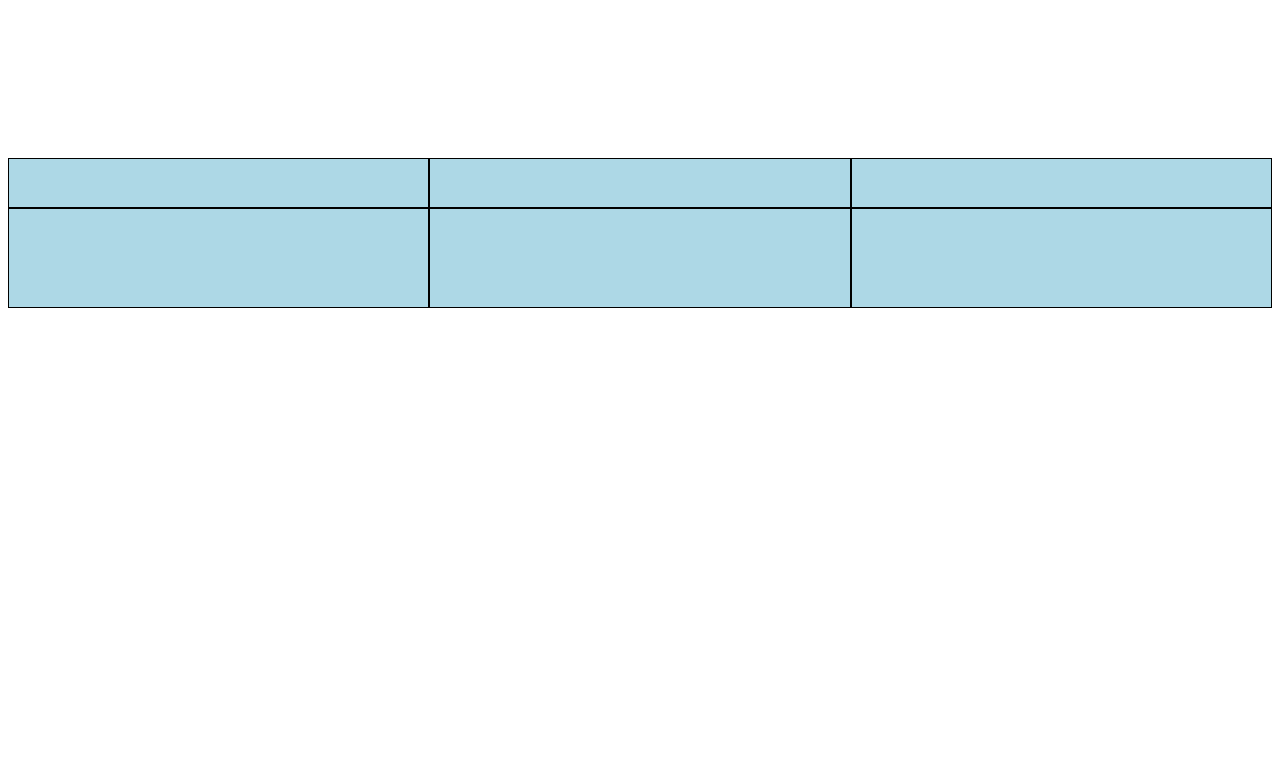
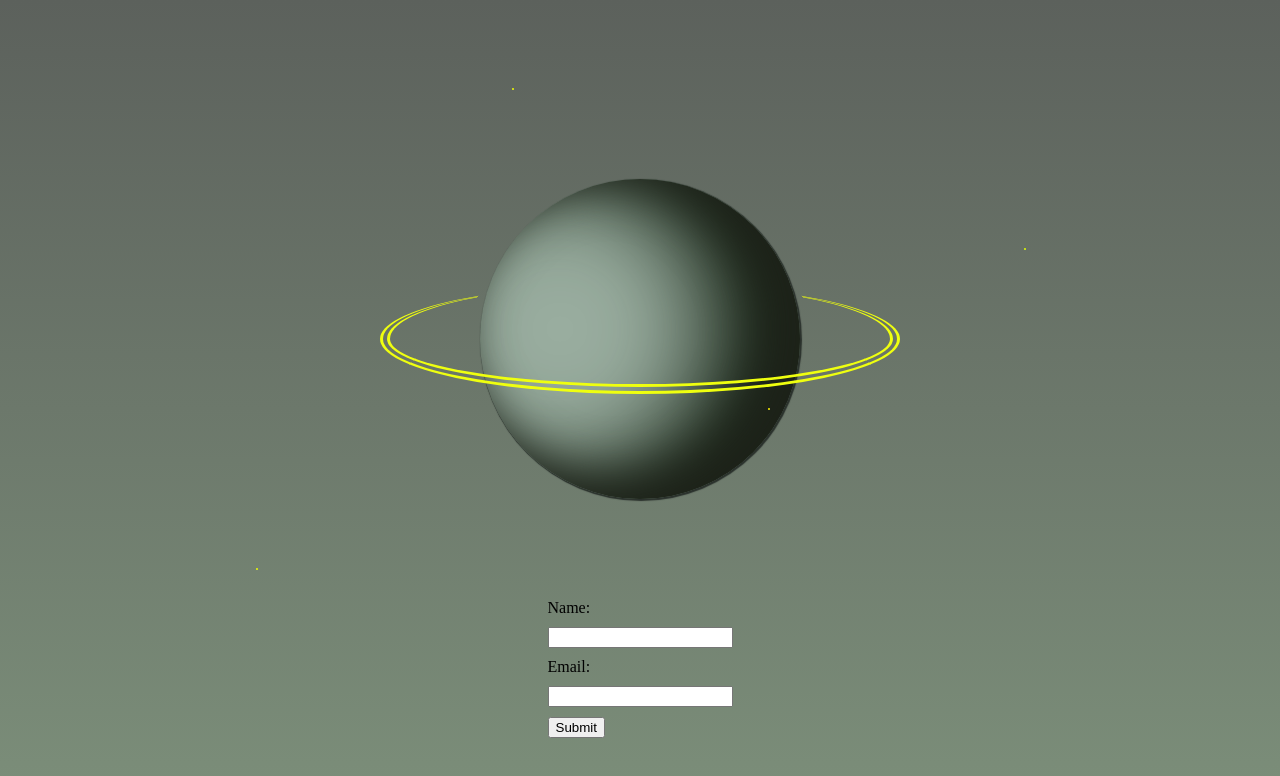
Before and after one commit to fleuraje/CSSARTWORKWS10, a plain HTML site: page space.html in a window 1280 px wide. Drawn offline with Linux system fonts and the light colour scheme.

Commit message:
added all the elements and the inputs , currently with no js

```diff
--- a/space.html
+++ b/space.html
@@ -1,40 +1,48 @@
 <!DOCTYPE html>
 <html lang="en">
+
 <head>
   <meta charset="UTF-8">
   <meta http-equiv="X-UA-Compatible" content="IE=edge">
   <meta name="viewport" content="width=device-width, initial-scale=1.0">
-    <title>PICASSO PAINTING</title>
+  <title>PICASSO PAINTING PROJECT</title>
   <link rel="stylesheet" href="style.css">
+  <script src="script.js"></script>
 </head>
+
+<body>
+
+    <!-- Your grid items will go here -->
+
+
     <body>
       <div class="container">
-        <!-- Your grid items will go here -->
+        <div class="space">
+          <div class="planet"></div>
+          <div class="bigCircle"></div>
         </div>
-      <body>
-        <div class="container">
-          <div class="grid-item"></div>
-          <div class="grid-item"></div>
-          <div class="grid-item"></div>
-          <div class="grid-item"></div>
-          <div class="grid-item"></div>
-          <div class="grid-item"></div>
+
+        <div class="stars">
+          <span class="star1"></span>
+          <span class="star2"></span>
+          <span class="star3"></span>
+          <span class="star4"></span>
+        </div>
+
+        <form>
+          <label for="name"> Name:</label>
+          <input type="text" id="name" name="name" required>
+
+          <label for="email"> Email:</label>
+          <input type="email" id="email" name="email" required>
+
+          <button type="submit">Submit</button>
+        </form>
       </div>
     </body>
 
-      <style>
-        .container {
-          display: grid;
-          grid-template-columns: 1fr 1fr 1fr;
-          grid-template-rows: 50px 100px;
-        }
+  </body>
 
-        .grid-item {
-          background-color: lightblue;
-          border: 1px solid black;
-          padding: 10px;
-          text-align: center;
-        }
-    </style>
 </body>
+
 </html>
--- a/style.css
+++ b/style.css
@@ -1,8 +1,103 @@
+body {
+  display: flex;
+  justify-content: center;
+  align-items: center;
+  min-height: 100vh;
+  background: linear-gradient(rgb(92, 97, 92), #7c8f7a);
+}
+
+.space {
+  display: flex;
+  justify-content: center;
+  align-items: center;
+  margin-top: 100px;
+  margin-bottom: 100px;
+}
+
+.space .planet {
+  position: relative;
+  width: 320px;
+  height: 320px;
+  border-radius: 50%;
+  background-color: #99ad9f ;
+  box-shadow: 1px 1px 1px 1px #2a312c,
+  inset -30px -10px 50px 10px rgb(29, 34, 25),
+  inset -80px -10px 100px 10px rgb(26, 39, 25);
+  overflow: hidden;
+}
+
+.space .bigCircle {
+  position: absolute;
+  width: 500px;
+  height: 100px;
+  border: 10px double #efff0f;
+  border-radius: 50%;
+  border-top: 0;
+}
+
+.stars {
+  display: flex;
+  position: absolute;
+  justify-content: center;
+  align-items: center;
+  width: 100%;
+  height: 100%;
+}
+
+.star1 {
+  position: absolute;
+  width: 2px;
+  height: 2px;
+  border-radius: 50%;
+  background-color: rgb(242, 255, 0);
+  top: 10%;
+  left: 40%;
+}
+
+.star2 {
+  position: absolute;
+  width: 2px;
+  height: 2px;
+  border-radius: 50%;
+  background-color: rgb(225, 255, 0);
+  top: 30%;
+  left: 80%;
+}
+
+.star3 {
+  position: absolute;
+  width: 2px;
+  height: 2px;
+  border-radius: 50%;
+  background-color: rgb(255, 242, 0);
+  top: 50%;
+  left: 60%;
+}
+
+.star4 {
+  position: absolute;
+  width: 2px;
+  height: 2px;
+  border-radius: 50%;
+  background-color: rgb(238, 255, 0);
+  top: 70%;
+  left: 20%;
+}
+
 .container {
-    display: grid;
-  }
-  .container {
-    display: grid;
-    grid-template-columns: 1fr 1fr 1fr;
-    grid-template-rows: 50px 100px;
-  }
+  display: flex;
+  flex-direction: column;
+  justify-content: center;
+  align-items: center;
+  min-height: 100vh;
+}
+
+form label, form input {
+  display: block;
+  margin-bottom: 10px;
+}
+
+form input[type="text"],
+form input[type="email"] {
+color: yellow;
+}
```
Also changed, not shown: java.js (added, +18 -0 lines), 1 other file. Lines whose indentation alone changed are shown as unchanged.
